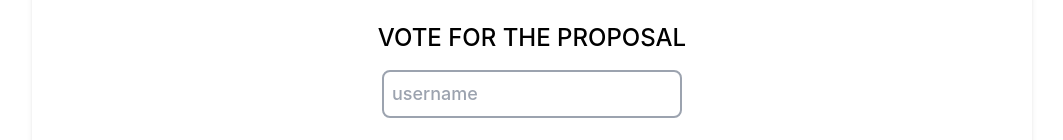
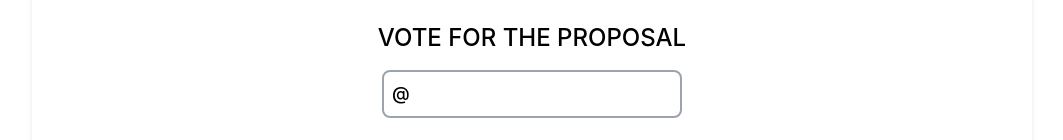
Before and after one commit to d-buzz/d.buzz-vote, a React (Create React App) app: page / in a window 1280 px wide. Shown: the part 526-666 px from the top of the page, without its empty margins (108-1171 px from the left). Built offline with nearby package versions, Linux system fonts and the light colour scheme; what @hiveio/hive-js would draw is missing.

Commit message:
added @ in username so users don't think they need to type it

```diff
--- a/src/components/VoteFormWrapper/index.jsx
+++ b/src/components/VoteFormWrapper/index.jsx
@@ -40,7 +40,7 @@ const VoteFormWrapper = () => {
 				?
 				<div className='mt-12 mb-12 w-full flex flex-col items-center'>
 					<span className='mb-4 text-2xl uppercase font-medium'>Vote for the proposal</span>
-					<input className='font-medium text-lg mb-4 p-2 w-[300px] border-2 border-gray-400 focus:border-gray-950 outline-none rounded-lg transition-colors' type="text" placeholder='username' value={username} onChange={(e) => setUsername(e.target.value)} />
+					<input className='font-medium text-lg mb-4 p-2 w-[300px] border-2 border-gray-400 focus:border-gray-950 outline-none rounded-lg transition-colors' type="text" placeholder='username' value={'@'+username} onChange={(e) => setUsername(e.target.value.replace('@', ''))} />
 					<VoteWithKeychainButton styles='h-[70px]' username={username} setErrorMessage={setErrorMessage} setIsProposalVoted={setIsProposalVoted}/>
 					<VoteWithHiveSignerButton styles='h-[70px]'/>
 					{
```
